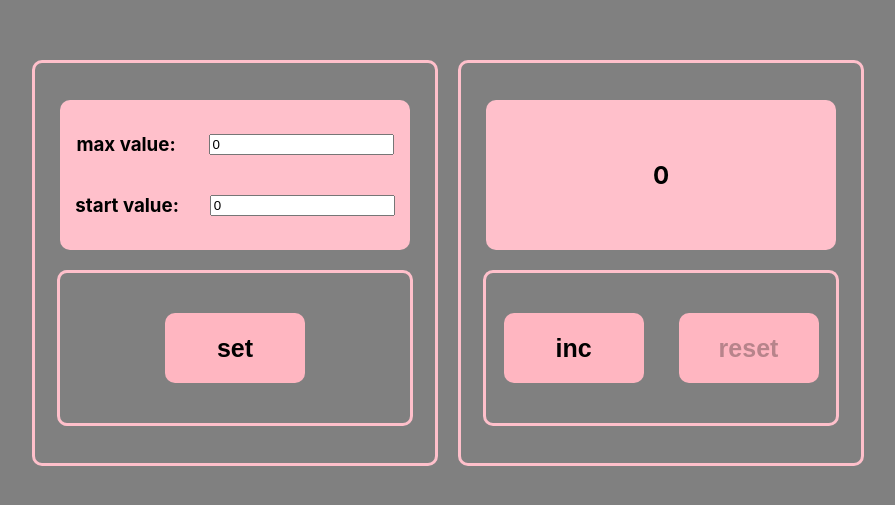
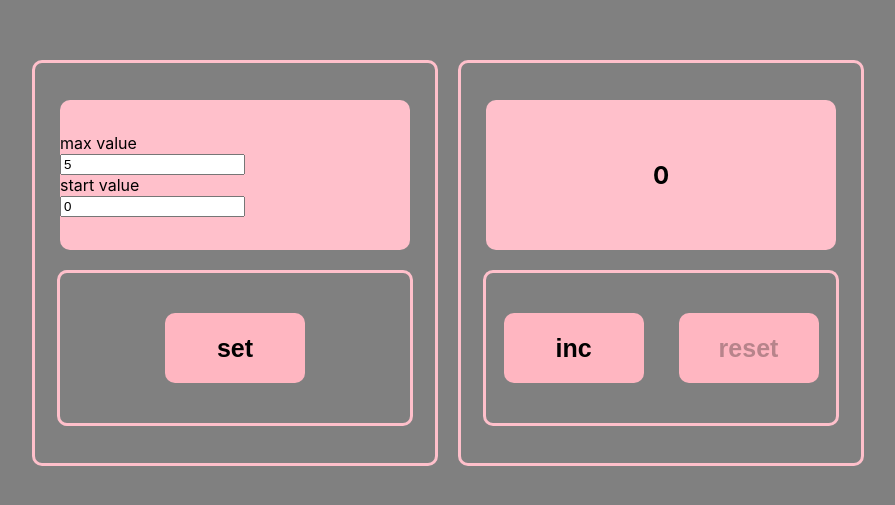
Before and after one commit to JuliOgogo/counter, a React (Create React App) app: page / in a window 1280 px wide. Shown: the part 237-742 px from the top of the page, without its empty margins (192-1087 px from the left). Built offline with nearby package versions, Linux system fonts and the light colour scheme.

Commit message:
counter in progress

```diff
--- a/src/App.tsx
+++ b/src/App.tsx
@@ -5,17 +5,33 @@ import {Settings} from "./components/Settings";
 
 function App() {
 
-    const [min, setMin] = useState<number>(0)
-    const [max, setMax] = useState<number>(5)
+    const [maxValue, setMaxValue] = useState<number>(() => {
+        let valueAsString = localStorage.getItem("Max Value")
+        if (valueAsString) {
+            let newValue = JSON.parse(valueAsString)
+            return newValue;
+        } else {
+            return 5;
+        }
+    })
 
-    const changeStartValue = (startValue: number) => {
-        setMin(startValue)
-        setCounter(startValue)
-    }
+    useEffect(() => {
+        localStorage.setItem("Max Value", JSON.stringify(maxValue))
+    }, [maxValue])
 
-    const changeMaxValue = (maxValue: number) => {
-        setMax(maxValue)
-    }
+    const [startValue, setStartValue] = useState<number>(() => {
+        let valueAsString = localStorage.getItem("Start Value")
+        if (valueAsString) {
+            let newValue = JSON.parse(valueAsString)
+            return newValue;
+        } else {
+            return 0;
+        }
+    })
+
+    useEffect(() => {
+        localStorage.setItem("Start Value", JSON.stringify(startValue))
+    }, [startValue])
 
     const [counter, setCounter] = useState(() => {
         let valueAsString = localStorage.getItem("Counter Value")
@@ -31,31 +47,40 @@ function App() {
         localStorage.setItem("Counter Value", JSON.stringify(counter))
     }, [counter])
 
+    const changeStartValue = (startValue: number) => {
+        setStartValue(startValue)
+        setCounter(startValue)
+    }
+
+    const changeMaxValue = (maxValue: number) => {
+        setMaxValue(maxValue)
+    }
+
     const counterIncrements = () => {
-        if (counter < max) {
+        if (counter < maxValue) {
             setCounter(counter + 1);
         }
-        console.log(counter);
     }
 
     const counterResets = () => {
-        setCounter(min);
-        console.log(counter);
+        setCounter(startValue);
     }
 
-    return (
-        <div className="App">
-            <Settings changeStartValue={changeStartValue}
-                      changeMaxValue={changeMaxValue}
+    return <div className="App">
+            <Settings
+                maxValue={maxValue}
+                startValue={startValue}
+                changeMaxValue={changeMaxValue}
+                changeStartValue={changeStartValue}
             />
-            <Counter counter={counter}
-                     counterIncrements={counterIncrements}
-                     counterResets={counterResets}
-                     min={min}
-                     max={max}
+            <Counter
+                counter={counter}
+                maxValue={maxValue}
+                startValue={startValue}
+                counterIncrements={counterIncrements}
+                counterResets={counterResets}
             />
         </div>
-    );
 }
 
 export default App;
--- a/src/components/Display.tsx
+++ b/src/components/Display.tsx
@@ -1,8 +1,9 @@
+import React from 'react';
 import s from "./Counter.module.css";
 
 type DisplayPropsType = {
-    min: number,
-    max: number,
+    min: number
+    max: number
     counter: number
 }
 
--- a/src/components/Settings.module.css
+++ b/src/components/Settings.module.css
@@ -20,13 +20,7 @@
     border-radius: 10px;
 }
 
-.inputItem {
-    display: flex;
-    align-items: center;
-    justify-content: space-around;
-}
-
-.buttonItem {
+.button {
     display: flex;
     align-items: center;
     justify-content: space-around;
--- a/src/components/Settings.tsx
+++ b/src/components/Settings.tsx
@@ -1,172 +1,66 @@
+import React, {ChangeEvent} from "react";
 import s from './Settings.module.css';
-import React, {ChangeEvent, useEffect, useState} from "react";
-import {Button} from "./Button";
+import {SuperButton} from "./SuperButton";
+import {SuperInput} from "./SuperInput";
 
 type SettingsPropsType = {
+    maxValue: number
+    startValue: number
+    changeMaxValue: (maxValue: number) => void
     changeStartValue: (startValue: number) => void
-    changeMaxValue: (maxValue: number) => void
 }
 
-export const Settings = (props: SettingsPropsType) => {
-
-    const [maxValue, setMaxValue] = useState<number>(() => {
-        let valueAsString = localStorage.getItem("Max Value")
-        if (valueAsString) {
-            let newValue = JSON.parse(valueAsString)
-            return newValue;
-        } else {
-            return 0;
-        }
-    })
-
-    const [startValue, setStartValue] = useState<number>(() => {
-        let valueAsString = localStorage.getItem("Start Value")
-        if (valueAsString) {
-            let newValue = JSON.parse(valueAsString)
-            return newValue;
-        } else {
-            return 0;
-        }
-    })
-
-    useEffect(() => {
-        localStorage.setItem("Max Value", JSON.stringify(maxValue))
-    }, [maxValue])
-
-    /*useEffect(() => {
-        let valueAsString = localStorage.getItem("Max Value")
-        if (valueAsString) {
-            let newValue = JSON.parse(valueAsString)
-            setMaxValue(newValue)
-        }
-    }, [])*/
-
-    useEffect(() => {
-        localStorage.setItem("Start Value", JSON.stringify(startValue))
-    }, [startValue])
-
-    /*useEffect(() => {
-        let valueAsString = localStorage.getItem("Start Value")
-        if (valueAsString) {
-            let newValue = JSON.parse(valueAsString)
-            setStartValue(newValue)
-        }
-    }, [])*/
+export const Settings: React.FC<SettingsPropsType> = ({
+                                                          maxValue,
+                                                          startValue,
+                                                          changeMaxValue,
+                                                          changeStartValue
+                                                      }) => {
 
     const onChangeMaxValueHandler = (e: ChangeEvent<HTMLInputElement>) => {
-        setMaxValue(+e.currentTarget.value)
+        const value = e.currentTarget.valueAsNumber
+        if (value === startValue) {
+            throw new Error('Error')
+        } else {
+            changeMaxValue(value)
+        }
     }
 
     const onChangeStartValueHandler = (e: ChangeEvent<HTMLInputElement>) => {
-        setStartValue(+e.currentTarget.value)
+        const value = e.currentTarget.valueAsNumber
+        if (value >= 0) {
+            changeStartValue(value)
+        } else {
+            throw new Error('Error')
+        }
     }
 
     const onClickHandler = () => {
-        props.changeStartValue(startValue)
-        props.changeMaxValue(maxValue)
+        changeStartValue(startValue)
+        changeMaxValue(maxValue)
     }
 
-    return (
-        <div className={s.settingsDisplay}>
-            <div className={s.inputs}>
-                <div className={s.inputItem}>
-                    <h3>max value:</h3>
-                    <input value={maxValue} onChange={onChangeMaxValueHandler}/>
-                </div>
-                <div className={s.inputItem}>
-                    <h3>start value:</h3>
-                    <input value={startValue} onChange={onChangeStartValueHandler}/>
-                </div>
-            </div>
-            <div className={s.buttonItem}>
-                <Button name={'set'}
-                        callBack={onClickHandler}
-                        disabled={false}/>
-            </div>
+    return <div className={s.settingsDisplay}>
+        <div className={s.inputs}>
+            <SuperInput
+                name={'max value'}
+                value={maxValue}
+                type={'number'}
+                callBack={onChangeMaxValueHandler}
+            />
+            <SuperInput
+                name={'start value'}
+                value={startValue}
+                type={'number'}
+                callBack={onChangeStartValueHandler}
+            />
         </div>
-    );
+        <div className={s.button}>
+            <SuperButton
+                name={'set'}
+                callBack={onClickHandler}
+                disabled={false}
+            />
+        </div>
+    </div>
 }
-
-// второй урок по localStorage
-/*type SettingsPropsType = {}
-
-export const Settings = (props: SettingsPropsType) => {
-
-    const [value, setValue] = useState(0)
-
-    useEffect(() => {
-        localStorage.setItem("Counter Value", JSON.stringify(value))
-    }, [value])
-
-    useEffect(() => {
-        let valueAsString = localStorage.getItem("Counter Value")
-        if (valueAsString) {
-            let newValue = JSON.parse(valueAsString)
-            setValue(newValue)
-        }
-    }, [])
-
-    const incHandler = () => {
-        setValue(value + 1)
-    }
-
-    return (
-        <div className={s.settingsDisplay}>
-            <h2>{value}</h2>
-            <button onClick={incHandler}>inc</button>
-        </div>
-    );
-}*/
-
-
-// урок по localStorage
-/*type SettingsPropsType = {}
-
-export const Settings = (props: SettingsPropsType) => {
-
-    let [value, setValue] = useState(0)
-
-    useEffect(() => {
-        setToLocalStorageHandler()
-    }, [value])
-    useEffect(() => {
-        getFromLocalStorageHandler()
-    }, [])
-
-    const incHandler = () => {
-        setValue(value + 1)
-    }
-
-    const setToLocalStorageHandler = () => {
-        localStorage.setItem("Counter Value", JSON.stringify(value))
-        localStorage.setItem("Counter Value + 1", JSON.stringify(value + 1))
-    }
-
-    const getFromLocalStorageHandler = () => {
-        let valueAsString = localStorage.getItem("Counter Value")
-        if (valueAsString) {
-            let newValue = JSON.parse(valueAsString)
-            setValue(newValue)
-        }
-    }
-
-    const clearHandler = () => {
-        localStorage.clear()
-        setValue(0)
-    }
-
-    const removeHandler = () => {
-        localStorage.removeItem("Counter Value + 1")
-    }
-
-    return (
-        <div className={s.settingsDisplay}>
-            <h2>{value}</h2>
-            <button onClick={incHandler}>inc</button>
-            <button onClick={setToLocalStorageHandler}>setToLocalStorage</button>
-            <button onClick={getFromLocalStorageHandler}>getFromLocalStorage</button>
-            <button onClick={clearHandler}>clear</button>
-            <button onClick={removeHandler}>remove</button>
-        </div>
-    );
-}*/
--- a/src/components/Button.tsx
+++ b/src/components/SuperButton.tsx
@@ -1,4 +1,4 @@
-import s from './Button.module.css'
+import s from './SuperButton.module.css'
 import React from "react";
 
 type ButtonPropsType = {
@@ -8,7 +8,7 @@ type ButtonPropsType = {
     className?: string
 }
 
-export const Button: React.FC<ButtonPropsType> = ({name,
+export const SuperButton: React.FC<ButtonPropsType> = ({name,
                                                       callBack,
                                                       disabled,
                                                       className}) => {
--- /dev/null
+++ b/src/components/SuperInput.module.css
@@ -0,0 +1,7 @@
+.SuperInput {
+
+}
+
+.text {
+
+}
--- /dev/null
+++ b/src/components/SuperInput.tsx
@@ -0,0 +1,24 @@
+import React, {ChangeEvent} from "react";
+import s from './SuperInput.module.css'
+
+export type SuperInputPropsType = {
+    name: string
+    value: number
+    type: string
+    callBack: (e: ChangeEvent<HTMLInputElement>) => void
+}
+
+export const SuperInput: React.FC<SuperInputPropsType> = ({
+                                                              name,
+                                                              value,
+                                                              type,
+                                                              callBack
+                                                          }) => {
+
+    return <div className={s.SuperInput}>
+        <div className={s.text}>{name}</div>
+        <input value={value}
+               onChange={callBack}
+               type={type}/>
+    </div>
+}
```
Also changed, not shown: src/components/Counter.tsx (+19 -20 lines), src/components/SuperButton.module.css (renamed from src/components/Button.module.css).
